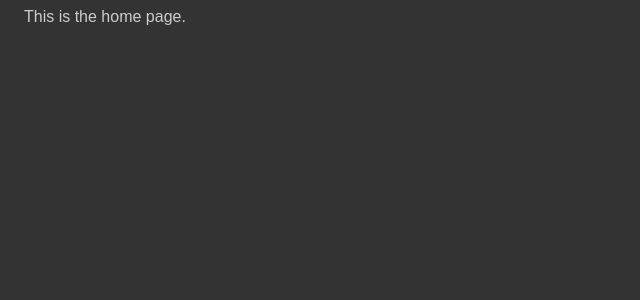
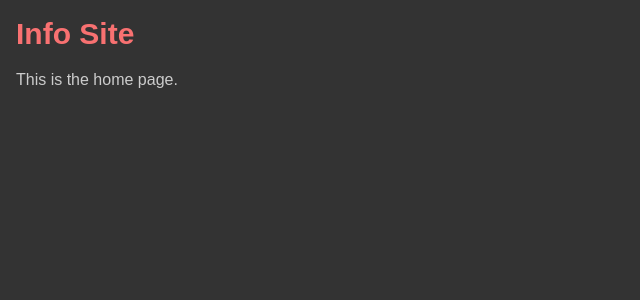
Before and after one commit to AbdulSamman/nextjs-usecontext, a Next.js app: page / in a window 1280 px wide. Shown: the top 300 px of the page, without its empty margins (0-640 px from the left). Built offline with nearby package versions, Linux system fonts and the light colour scheme.

Commit message:
header in

```diff
--- a/app/layout.tsx
+++ b/app/layout.tsx
@@ -1,4 +1,6 @@
 import "../styles/site.scss";
+//tailwind
+import "../styles/globals.css";
 
 export default function RootLayout({
   children,
--- a/app/page.tsx
+++ b/app/page.tsx
@@ -1,7 +1,13 @@
 import React from "react";
+import Header from "../components/Header";
 
 function Home() {
-  return <div>This is the home page.</div>;
+  return (
+    <>
+      <Header />
+      <p>This is the home page.</p>
+    </>
+  );
 }
 
 export default Home;
--- /dev/null
+++ b/components/Header.tsx
@@ -0,0 +1,9 @@
+import React from "react";
+
+function Header() {
+  return (
+    <h1 className="text-red-400 text-3xl font-bold mb-4 mt-4">Info Site</h1>
+  );
+}
+
+export default Header;
```
